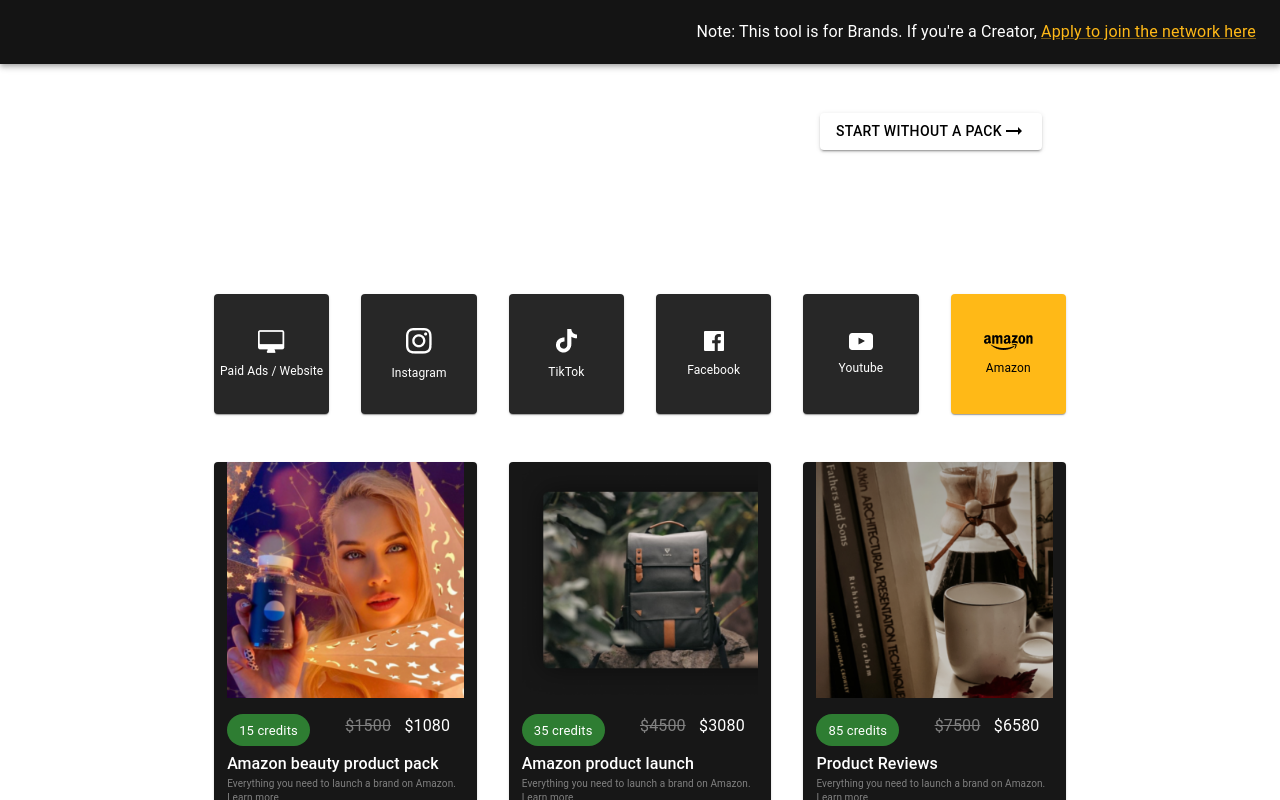
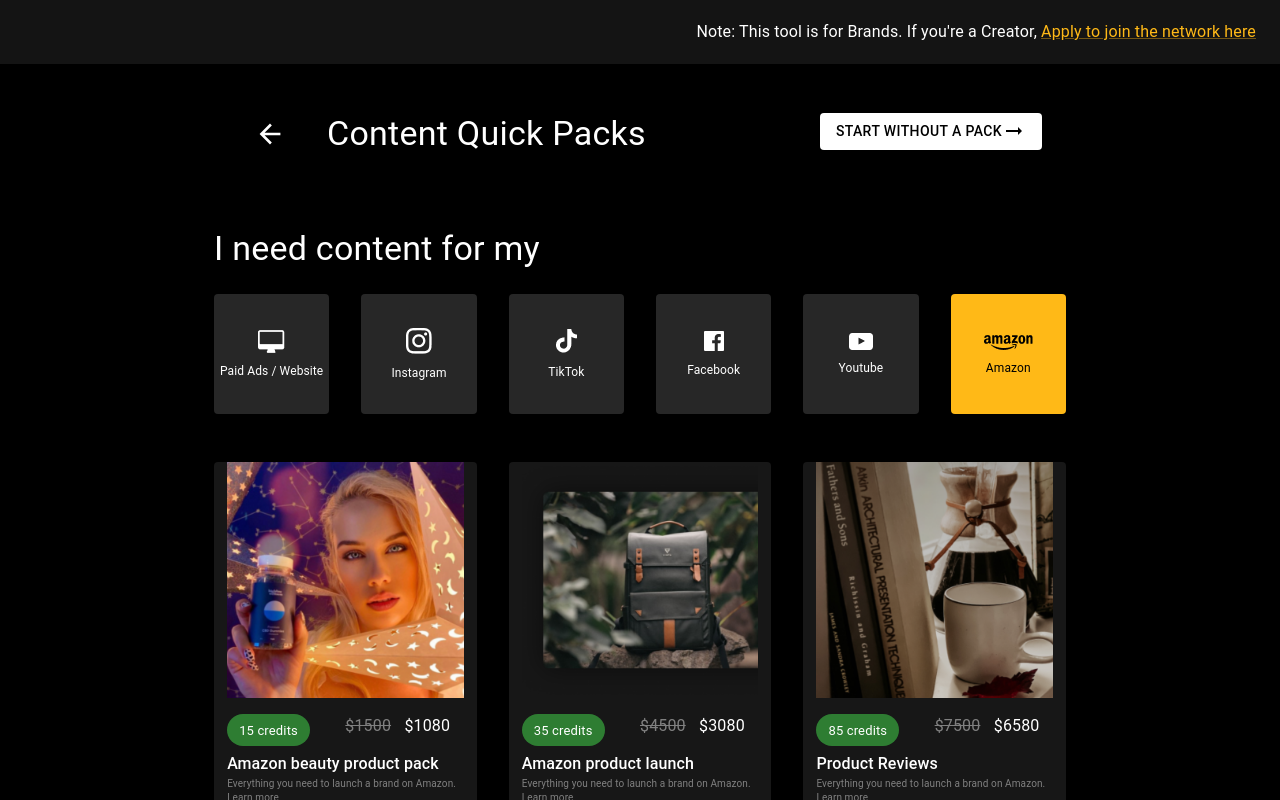
Before and after one commit to VarunVerma7/trend, a Next.js app: page / in a window 1280 px wide. Shown: the top 800 px of the page. Built offline with nearby package versions, Linux system fonts and the light colour scheme.

Commit message:
Changed background color location

```diff
--- a/src/pages/_app.tsx
+++ b/src/pages/_app.tsx
@@ -3,7 +3,7 @@
 
 export default function MyApp({ Component, pageProps }: AppProps) {
   return (
-    <div>
+    <div style={{ backgroundColor: "black" }}>
       <Component {...pageProps} />
     </div>
   );
--- a/src/styles/globals.css
+++ b/src/styles/globals.css
@@ -1,6 +1,5 @@
 html,
 body {
-  background-color: black;
   padding: 0;
   margin: 0;
   font-family: -apple-system, BlinkMacSystemFont, Segoe UI, Roboto, Oxygen,
```
